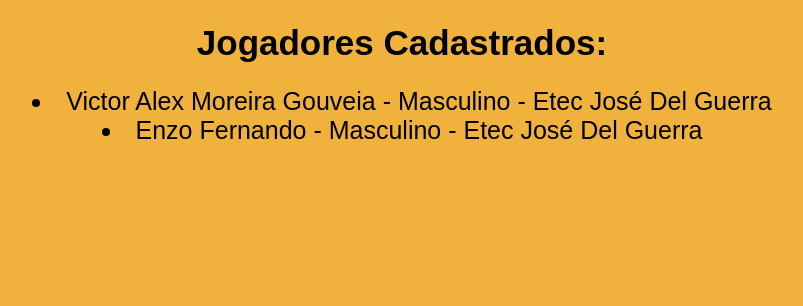
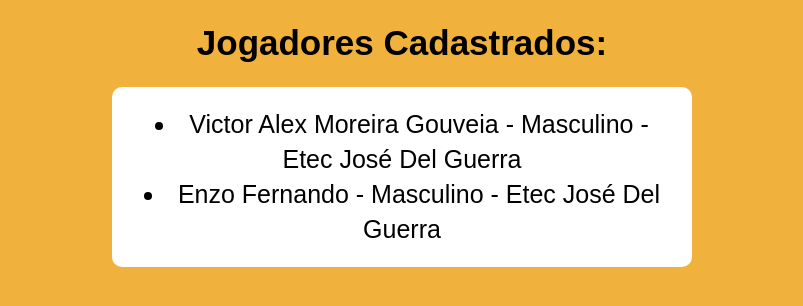
Before and after one commit to enzomribeiro/Score-Sphere, a PHP site: page /consultarJogadores.php in a window 1280 px wide. Shown: the part 58-364 px from the top of the page, without its empty margins (238-1041 px from the left). Run offline with PHP 8.4, Linux system fonts and the light colour scheme; data comes from the database, SQL or seed files in the repository.

Commit message:
Update style_jg.css

```diff
--- a/css/style_jg.css
+++ b/css/style_jg.css
@@ -44,5 +44,12 @@
 }
 
 .lista{
+    margin: 15px;
+    margin-left: 350px;
+    margin-right: 350px;
     font-size: 25px;
+    background-color: white;
+    padding: 20px;
+    border-radius: 10px;
+    line-height: 35px;
 }
```
